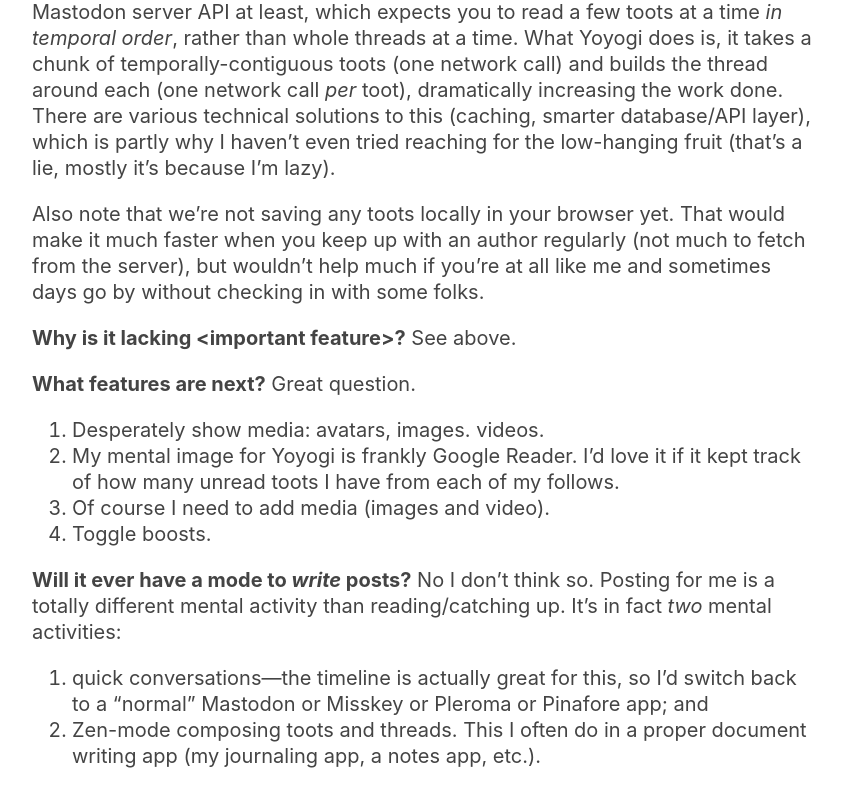
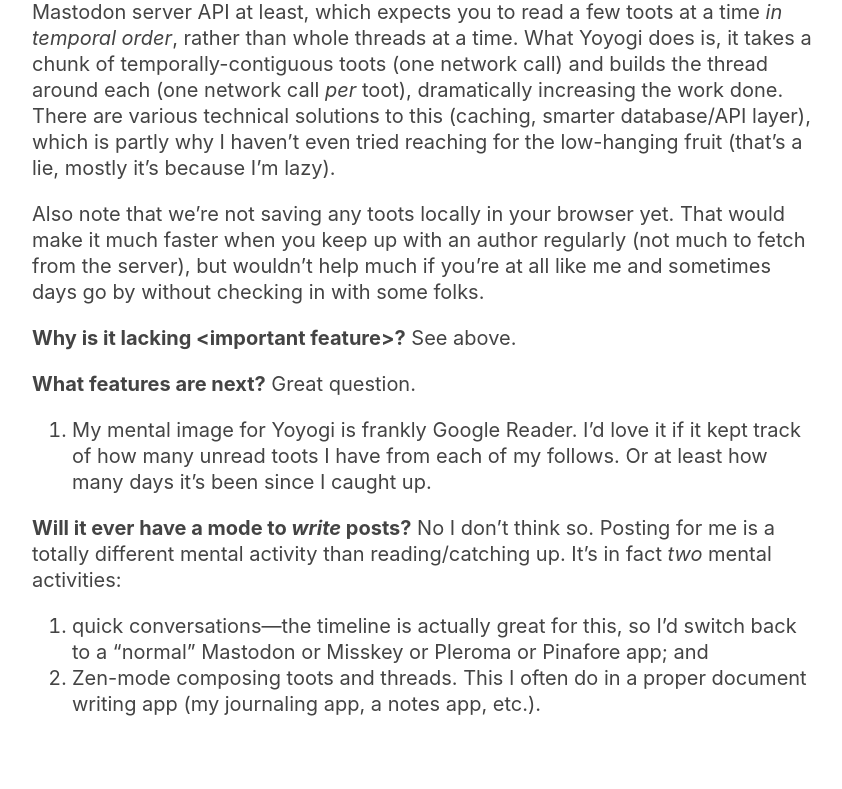
Before and after one commit to fasiha/yoyogi, a Next.js app: page /about in a window 1280 px wide. Shown: the part 1611-2400 px from the top of the page, without its empty margins (218-1060 px from the left). After the commit the page ends 2348 px from the top, so only its background shows below. Built offline with nearby package versions, Linux system fonts and the light colour scheme.

Commit message:
update about

```diff
--- a/pages/about.tsx
+++ b/pages/about.tsx
@@ -161,14 +161,11 @@
             <strong>What features are next?</strong> Great question.
           </p>
           <ol>
-            <li>Desperately show media: avatars, images. videos.</li>
             <li>
               My mental image for Yoyogi is frankly Google Reader. I’d love it
               if it kept track of how many unread toots I have from each of my
-              follows.
+              follows. Or at least how many days it’s been since I caught up.
             </li>
-            <li>Of course I need to add media (images and video).</li>
-            <li>Toggle boosts.</li>
           </ol>
           <p>
             <strong>
```
Also changed, not shown: 1 other file (tests, documents, lock files or other folders).
